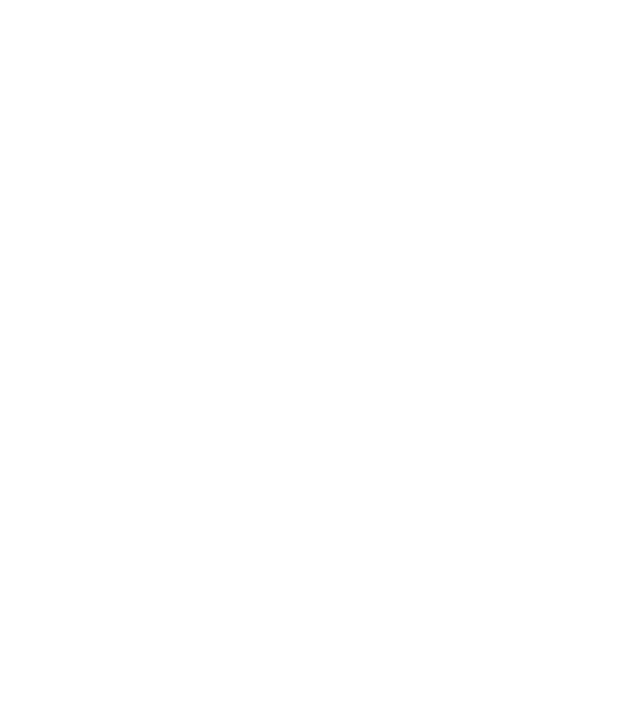
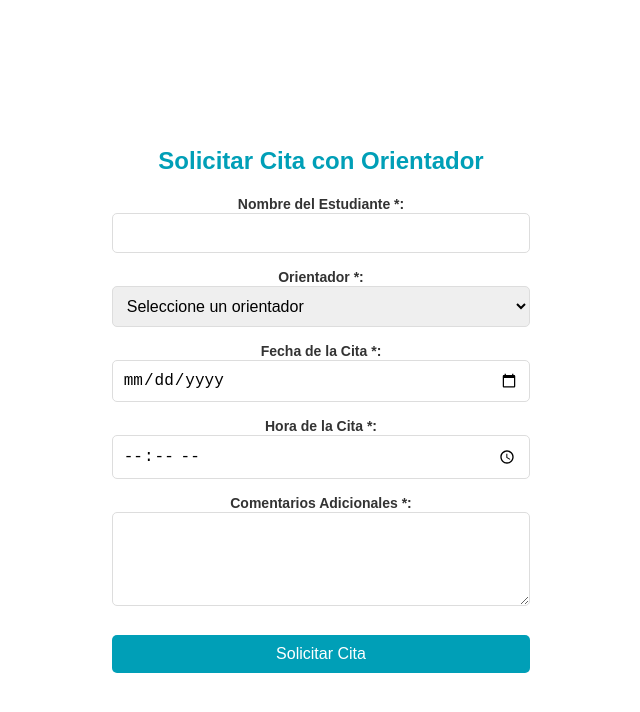
Before and after one commit to Lunix-IHC/vocapp-webapp, an Angular app: page /solicitar-cita in a window 1280 px wide. Before the commit this address led to /. Shown: the top 712 px of the page, without its empty margins (319-959 px from the left). Built offline with nearby package versions, Linux system fonts and the light colour scheme.

Commit message:
feat:solicitud de cita

```diff
--- a/angular.json
+++ b/angular.json
@@ -101,5 +101,8 @@
         }
       }
     }
+  },
+  "cli": {
+    "analytics": false
   }
 }
--- a/src/app/app.routes.ts
+++ b/src/app/app.routes.ts
@@ -1,8 +1,10 @@
 import { Routes } from '@angular/router';
 import { MainComponent } from './main/main.component';
 import { SignUpComponent } from './sign-up/sign-up.component';
+import { SolicitarCitaComponent } from './solicitar-cita/solicitar-cita.component';
 
 export const routes: Routes = [
   { path: '', component: MainComponent },
   { path: 'signup', component: SignUpComponent },
+  { path: 'solicitar-cita', component: SolicitarCitaComponent },
 ];
--- /dev/null
+++ b/src/app/solicitar-cita/solicitar-cita.component.css
@@ -0,0 +1,78 @@
+body {
+    font-family: Arial, sans-serif;
+    background-color: #f8f9fa;
+    display: flex;
+    align-items: center;
+    justify-content: center;
+    height: 100vh;
+    margin: 0;
+}
+
+.container {
+    font-family: Arial;
+    text-align: center;
+    width: 100%;
+    max-width: 700px;
+}
+
+
+h2 {
+    color: #009FB7;
+    font-size: 24px;
+    margin-bottom: 20px;
+}
+
+form {
+    display: flex;
+    flex-direction: column;
+    gap: 15px;
+
+}
+
+
+label {
+    font-weight: bold;
+    text-align: left;
+    font-size: 14px;
+    color: #333;
+}
+
+input[type="text"], input[type="email"], input[type="date"], input[type="time"], select, textarea {
+    padding: 10px;
+
+    border: 1px solid #ddd;
+    border-radius: 5px;
+    font-size: 16px;
+    outline: none;
+    width: 100%;
+    box-sizing: border-box;
+}
+
+input[type="submit"], .cancel-button {
+    padding: 10px;
+    font-size: 16px;
+    border-radius: 5px;
+    cursor: pointer;
+    transition: background-color 0.3s;
+    margin-top: 10px;
+}
+
+input[type="submit"] {
+    background-color: #009FB7;
+    color: white;
+    border: none;
+}
+
+input[type="submit"]:hover {
+    background-color: #007B80;
+}
+
+.cancel-button {
+    background-color: white;
+    color: #009FB7;
+    border: 2px solid #009FB7;
+}
+
+.cancel-button:hover {
+    background-color: #f0f0f0;
+}
--- /dev/null
+++ b/src/app/solicitar-cita/solicitar-cita.component.html
@@ -0,0 +1,36 @@
+<div class="container">
+    <h2>Solicitar Cita con Orientador</h2>
+    <form action="#" method="POST">
+        <div class="form-group">
+            <label for="student-name">Nombre del Estudiante *:</label>
+            <input type="text" id="student-name" name="student-name" required>
+        </div>
+
+        <div class="form-group">
+            <label for="advisor">Orientador *:</label>
+            <select id="advisor" name="advisor" required>
+                <option value="">Seleccione un orientador</option>
+                <option value="orientador1">Orientador 1</option>
+                <option value="orientador2">Orientador 2</option>
+                <option value="orientador3">Orientador 3</option>
+            </select>
+        </div>
+
+        <div class="form-group">
+            <label for="date">Fecha de la Cita *:</label>
+            <input type="date" id="date" name="date" required>
+        </div>
+
+        <div class="form-group">
+            <label for="time">Hora de la Cita *:</label>
+            <input type="time" id="time" name="time" required>
+        </div>
+
+        <div class="form-group">
+            <label for="comments">Comentarios Adicionales *:</label>
+            <textarea id="comments" name="comments" rows="4"></textarea>
+        </div>
+
+        <input type="submit" value="Solicitar Cita">
+    </form>
+</div>
```
Also changed, not shown: src/app/solicitar-cita/solicitar-cita.component.ts (added, +12 -0 lines), 1 other file (tests, documents, lock files or other folders).
